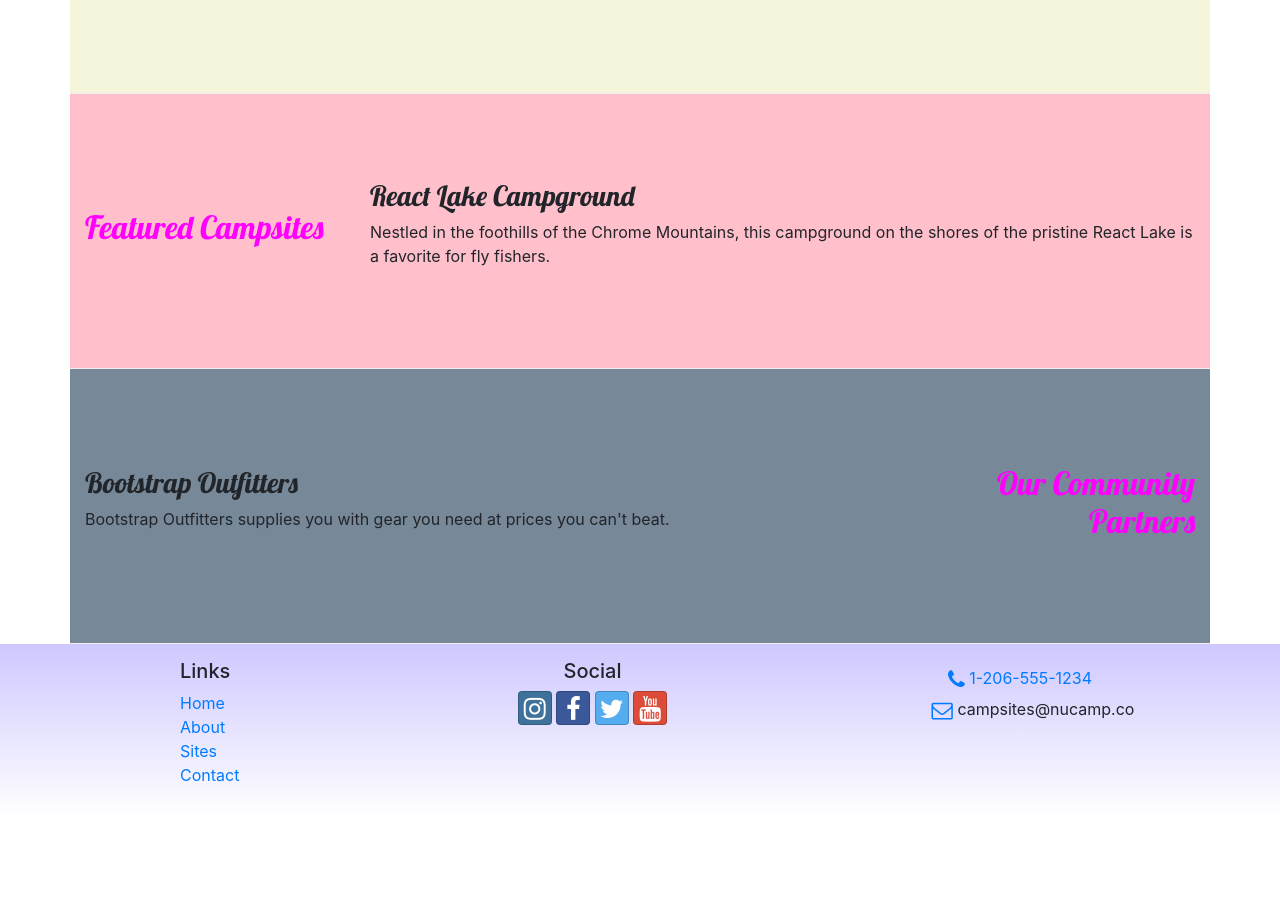
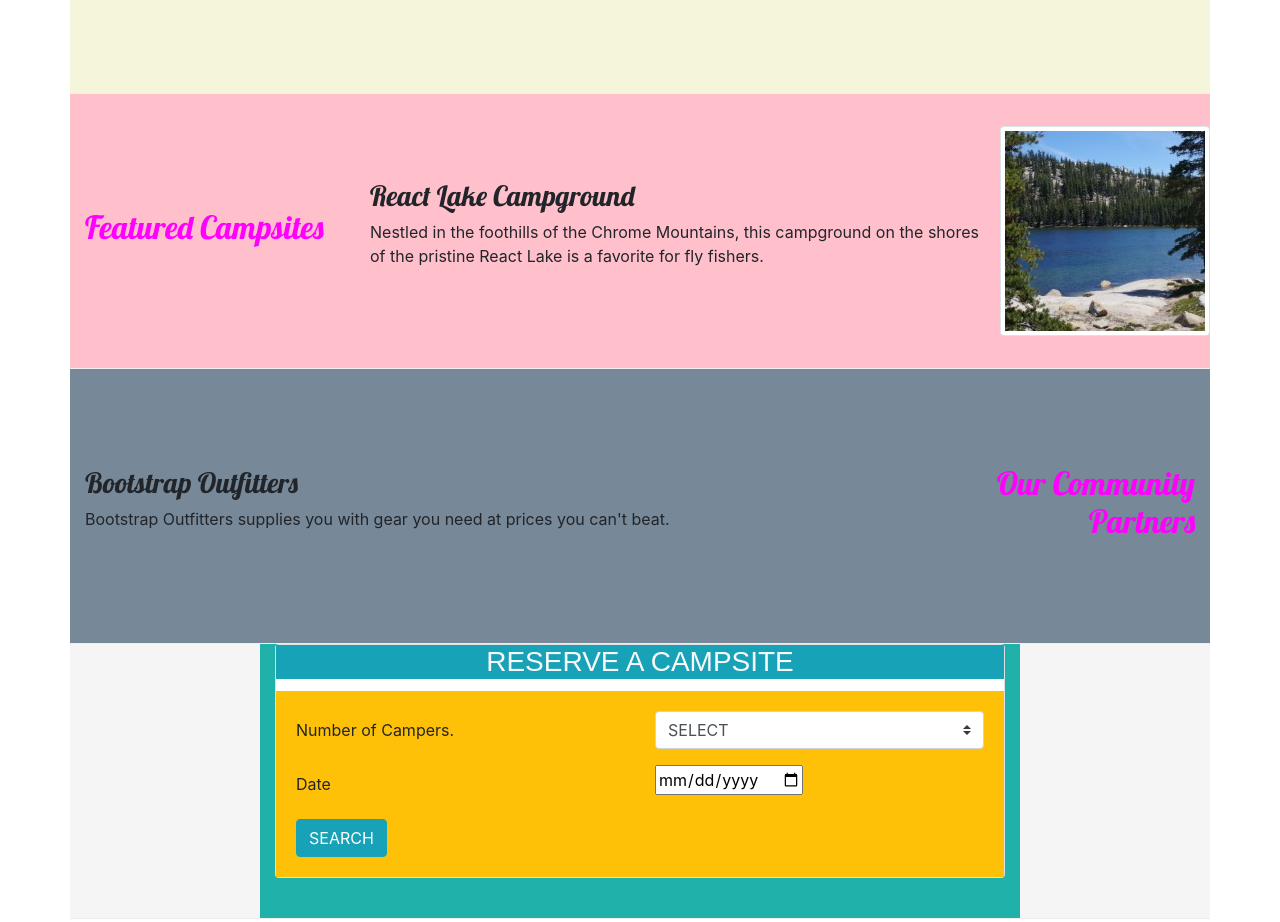
Before and after one commit to dho1115/my-first-bootstrap-project, a website: page index.html in a window 1280 px wide. Shown: the part 399-1321 px from the top of the page. Before the commit the page ends 1217 px from the top, so only its background shows below. Drawn offline with nearby package versions, Linux system fonts and the light colour scheme.

Commit message:
Nucamp Site Form and Button.

```diff
--- a/index.html
+++ b/index.html
@@ -27,6 +27,9 @@
                 <div class="col">
                     <h1 class=>NuCamp</h1>
                     <h2>a better way to camp</h2>
+                </div>
+                <div class="col col-md-4 col-xl-2 mt-4">
+                    <a href="#reserveForm" class="btn btn-lg btn-info btn-outline-danger text-dark">RESERVE A CAMPSITE!!!</a>
                 </div>
             </div>
         </div>
@@ -63,15 +66,15 @@
             </div>
         </div>
 
-        <div class="row row-content align-items-center" style="background-color: pink;">
-            <div class="col col-sm-4 col-md-3">
+        <div class="row row-content align-items-center media" style="background-color: pink;">
+            <div class="col col-sm-4 col-md-3 media-body">
                 <h2>Featured Campsites</h2>
             </div>
-            <div class="col">
+            <div class="col media-body">
                 <h3>React Lake Campground</h3>
                 <p class="d-none d-sm-block">Nestled in the foothills of the Chrome Mountains, this campground on the shores of the pristine React Lake is a favorite for fly fishers.</p>
             </div>
-            <!-- <img src="./img/reactLake.png" class="img-fluid" alt="React Lake Image" /> -->
+            <img src="./img/react-lake-thumb.jpg" class="img-thumbnail d-flex" alt="React Lake Image" />
         </div>
 
         <div class="row row-content align-items-center" style="background-color: lightslategray;">
@@ -83,9 +86,53 @@
                 <p class="d-none d-sm-block">Bootstrap Outfitters supplies you with gear you need at prices you can't beat.</p>
             </div>
         </div>
+
+        <div class="row row-content" style="background-color: whitesmoke;">
+            <div class="col-sm-8 mx-auto" style="background-color: lightseagreen;">
+                <div class="card">
+                    <h3 class="card-title bg-info text-center text-light" style="font-family: Arial, Helvetica, sans-serif;">RESERVE A CAMPSITE</h3>
+                    <div class="card-body bg-warning">
+
+                        <!-- START FORM -->
+                        <form id="reserveForm" action="">
+                            <div class="row form-group">
+                                <div class="col-sm-6 col-12">
+                                    <label for="" class="col-form-label small" id="campers">Number of Campers.</label>
+                                </div>
+                                <div class="col-sm-6 col-12">
+                                    <select name="numCampers" id="numCampers" class="custom-select">
+                                        <option selected class="text-left"><p class="small">SELECT</p></option>
+                                        <option value="1">1</option>
+                                        <option value="2">2</option>
+                                        <option value="3">3</option>
+                                        <option value="4">4</option>
+                                        <option value="5">5</option>
+                                        <option value="6">6</option>
+                                    </select>
+                                </div>
+                            </div>
+                            <div class="row form-group">
+                                <div class="col-12 col-sm-6">
+                                    <label for="date" class="col-form-label">Date</label>
+                                </div>
+                                <div class="col-sm-6 col-sm-6">
+                                    <input type="date" name="date" id="date" placeholder="date">
+                                </div>
+                            </div>
+                            <div class="row">
+                                <div class="col">
+                                    <button class="btn btn-info" type="submit">SEARCH</button>
+                                </div>
+                            </div>
+                        </form>
+                        <!-- END FORM -->
+                    </div>
+                </div>
+            </div>
+        </div>
     </div>
 
-    <footer>
+    <footer style="position: relative;" class="mt-1">
         <div class="container">
             <div class="row">
                 <div class="col-4 col-sm-2 offset-1">
```
